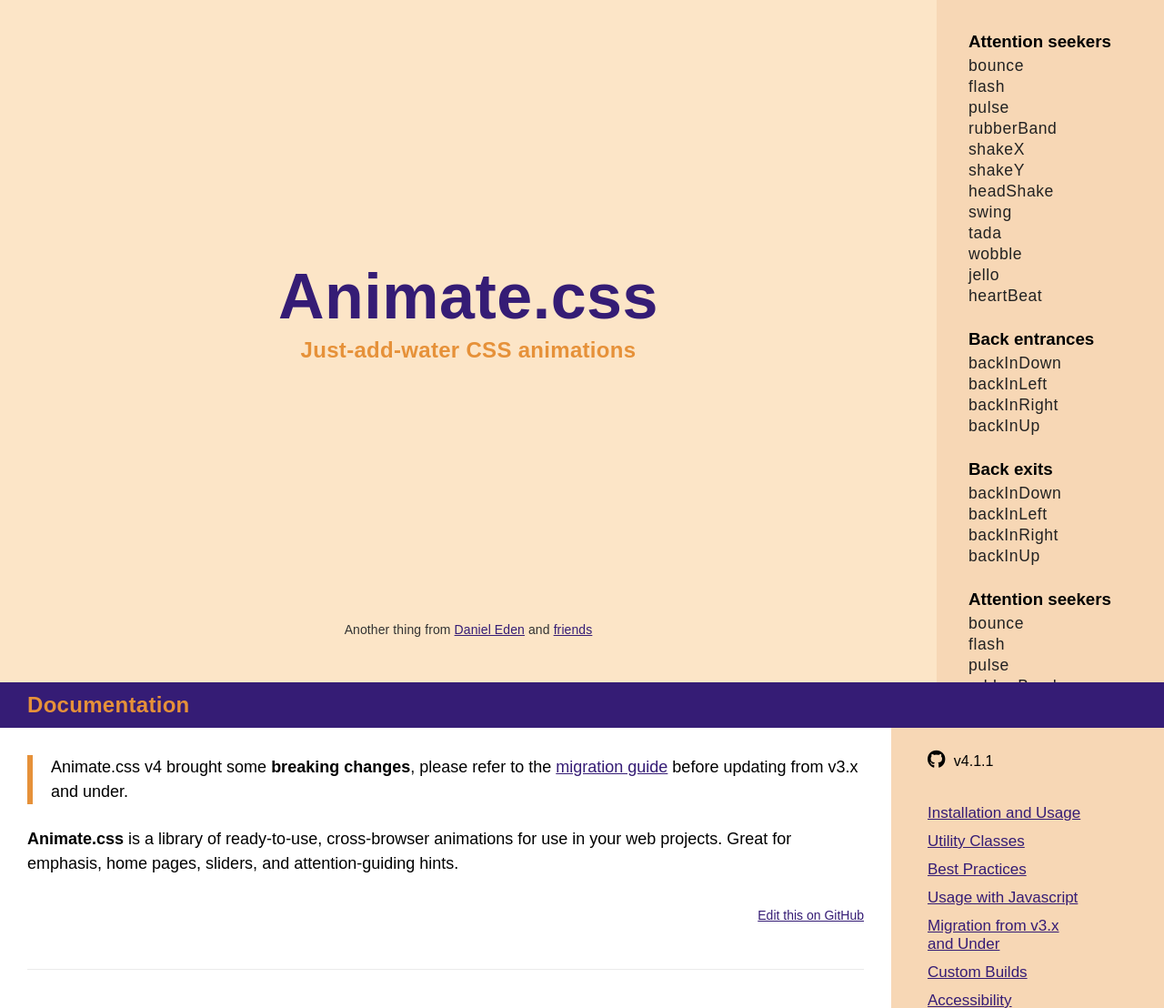
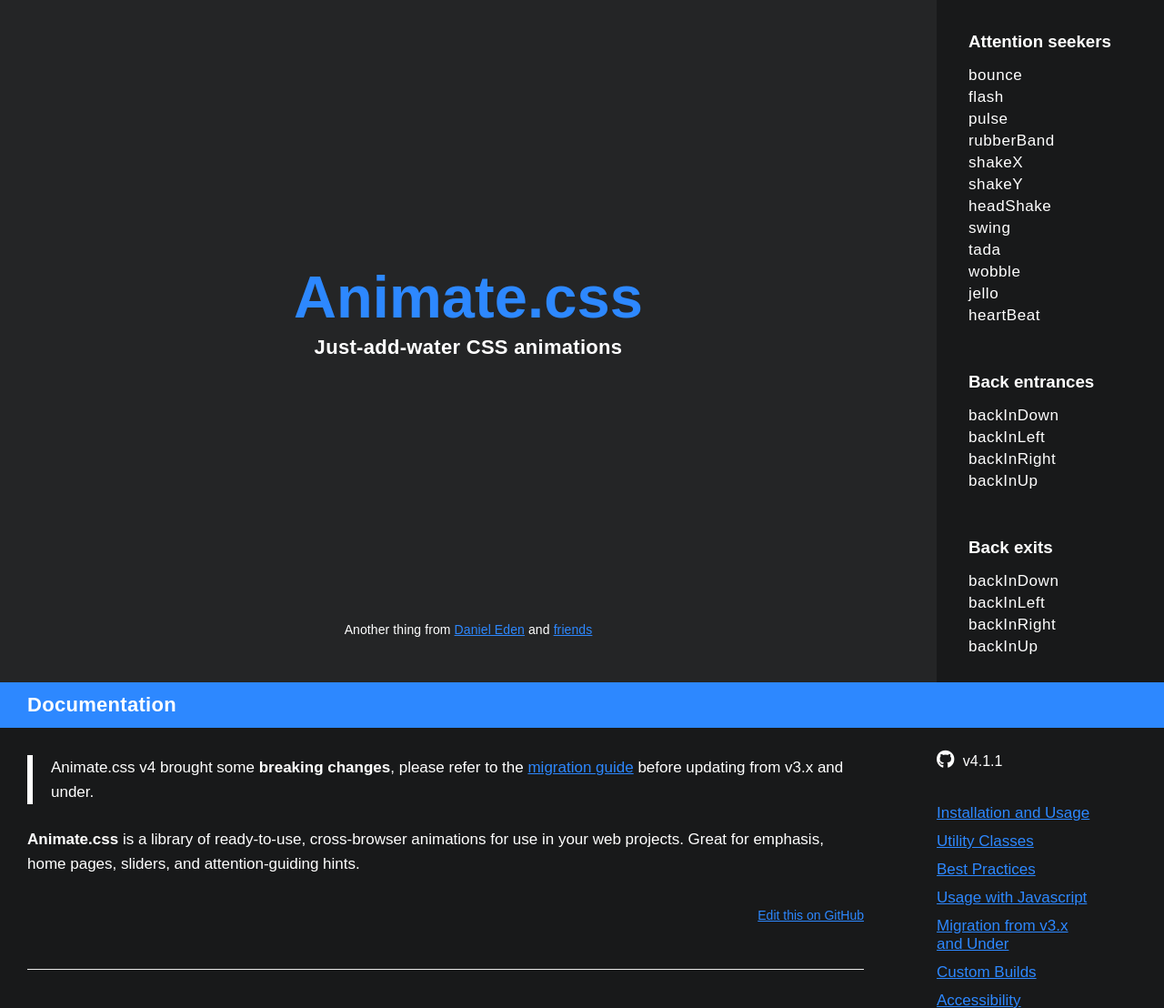
Before and after one commit to betuloran/Animate.css, a plain HTML site: page index.html in a window 1280 px wide. Shown: the top 1108 px of the page at 91% size. Drawn offline with Linux system fonts and the light colour scheme.

Commit message:
the colors are adjusted

```diff
--- a/index.html
+++ b/index.html
@@ -10,7 +10,7 @@
   <title>Animate.css</title>
 </head>
 
-<body>
+<body class="facebook-style">
   <div class="intro">
     <div class="intro-left">
       <h1>Animate.css</h1>
@@ -203,7 +203,7 @@
             <pre>&lt;div class="animate__animated animate__bounce animate__delay-2s">Example&lt;/div></pre>
             <p>Animate.css provides the following delays:</p>
             <h4>Class name&nbsp;&nbsp;&nbsp;&nbsp;&nbsp; Default delay time</h4>
-            <code>
+            <code class="animate-delay">
               animate__delay-2s	2s <br>
 animate__delay-3s	3s <br>
 animate__delay-4s	4s <br>
@@ -218,7 +218,7 @@
             <pre>&lt;div class="animate__animated animate__bounce animate__delay-2s">Example&lt;/div></pre>
             <p>Animate.css provides the following delays:</p>
             <h4>Class name&nbsp;&nbsp;&nbsp;&nbsp;&nbsp; Default delay time</h4>
-            <code>
+            <code class="animate-delay">
               animate__delay-2s	2s <br>
 animate__delay-3s	3s <br>
 animate__delay-4s	4s <br>
@@ -233,7 +233,7 @@
             <pre>&lt;div class="animate__animated animate__bounce animate__delay-2s">Example&lt;/div></pre>
             <p>Animate.css provides the following delays:</p>
             <h4>Class name&nbsp;&nbsp;&nbsp;&nbsp;&nbsp; Default delay time</h4>
-            <code>
+            <code class="animate-delay">
               animate__delay-2s	2s <br>
 animate__delay-3s	3s <br>
 animate__delay-4s	4s <br>
@@ -255,7 +255,7 @@
         </div>
         <div class="sidebar" id="sidebar">
           <div class="version"><a href=""><i class="fa-brands fa-github"
-                style="color: #000000;font-size:20px;margin-right:5px;"></i></a> v4.1.1</div>
+                style="color: #fff;font-size:20px;margin-right:5px;"></i></a> v4.1.1</div>
           <nav>
             <ul>
               <li>
@@ -309,9 +309,9 @@
       e.preventDefault();
     });
 
-    let sidebar=document.getElementById('sidebar'),
-    menuBtn= document.getElementById('hamburger-menu-btn');
-   menuBtn.addEventListener('click', (e) => {
+    let sidebar = document.getElementById('sidebar'),
+      menuBtn = document.getElementById('hamburger-menu-btn');
+    menuBtn.addEventListener('click', (e) => {
       menuBtn.classList.toggle('active');
       sidebar.classList.toggle('active');
       e.preventDefault();
--- a/scss/main.scss
+++ b/scss/main.scss
@@ -20,11 +20,31 @@
 }
 
 :root {
+    --body-color: #fff;
     --renk1: #FCE5C7;
     --renk2: #F7D7B5;
     --renk3: #351C75;
     --renk4: #E69139;
+    --renk5: #333;
+    --renk6: #eaeaea;
+    --renk7: #fff;
     --pre-color: #2D2D2D;
+}
+
+body {
+    background: var(--body-color);
+
+    &.facebook-style {
+        --body-color: #18191A;
+        --renk1: #242526;
+        --renk2: #18191A;
+        --renk3: #2D88FF;
+        --renk4: #fff;
+        --renk5: #fff;
+        --renk6: #eaeaea;
+        --renk7: #fff;
+        --pre-color: #2D2D2D;
+    }
 }
 
 a {
@@ -35,17 +55,23 @@
 h1 {
     padding-bottom: 5px;
     color: var(--renk3);
-    font-size: 70px;
+    font-size: 65px;
     font-weight: 800; //yazıya kalınlık verdi
-    letter-spacing: .5px; //harflerin arasını açtık
+    letter-spacing: .10px; //harflerin arasını açtık
 }
 
 h2 {
     color: var(--renk4);
-    font-size: 24px;
+    font-size: 22px;
     font-weight: 700;
     letter-spacing: .3px;
 }
+
+p {
+    font-size: 17px;
+    color: var(--renk7);
+}
+
 
 .btn {
     border: 2px solid var(--renk3);
@@ -88,6 +114,7 @@
             transform: translateX(100%);
             will-change: transform;
             transition: 300ms transform;
+
 
             .btn {
                 margin: 25px 0;
@@ -137,24 +164,25 @@
 
         section {
             h3 {
-                padding-bottom: 4px;
+                padding-bottom: 14px;
+                color: var(--renk7);
             }
 
             ul {
                 li {
                     a {
                         display: block;
-                        padding: 1px 0;
+                        padding: 2px 0;
                         text-decoration: none;
-                        font-size: 17.5px;
-                        color: #222;
+                        font-size: 17px;
+                        color: var(--renk5);
                         letter-spacing: .6px;
                     }
 
                 }
 
                 &:not(:last-child) {
-                    margin-bottom: 25px;
+                    margin-bottom: 50px;
                 }
             }
         }
@@ -166,7 +194,7 @@
         font-size: 14px;
         letter-spacing: .1px;
         padding-bottom: 50px;
-        color: #333;
+        color: var(--renk5);
     }
 }
 
@@ -175,6 +203,7 @@
         @media (min-width:1000px) {
             display: none;
         }
+
         position: sticky;
         top: 20px;
         width: 35px;
@@ -272,13 +301,14 @@
             code {
                 font-size: 23px;
             }
+
         }
 
         pre {
             background: var(--pre-color);
             margin-bottom: 25px;
             padding: 17px;
-            color: #fff;
+            color: var(--renk7);
             border-radius: 5px;
             font-family: Monoco, Consolas;
             font-size: 14px;
@@ -288,24 +318,30 @@
         code {
             font-family: Monoco, Consolas;
             font-size: 15px;
-            background: var(--renk1)
+            background: var(--renk1);
+        }
+
+        .animate-delay {
+            background: var(--renk6);
         }
 
         p {
             margin-bottom: 30px;
+            color: var(--renk7);
+            font-size: 17px;
 
         }
 
         span {
             font-weight: 800;
-            font-size: 18px;
+            font-size: 17px;
         }
 
         section {
             scroll-margin: 20px;
 
             &:not(:last-child) {
-                border-bottom: 1px solid #eaeaea;
+                border-bottom: 1px solid var(--renk6);
                 margin-bottom: 50px;
                 padding-bottom: 15px;
             }
@@ -316,12 +352,14 @@
             border-left: 6px solid var(--renk4);
             padding-left: 20px;
             margin-bottom: 25px;
+            color: var(--renk7);
+            font-size: 17px;
         }
 
         h4 {
             font-size: 16px;
-            font-weight: 800;
-            color: #333;
+            font-weight: 700;
+            color: var(--renk7);
         }
 
         .edit-github {
@@ -332,8 +370,8 @@
 
     .sidebar {
         background: var(--renk2);
-        padding: 25px 40px;
-       overflow: auto;
+        padding: 25px 50px;
+        overflow: auto;
 
         @media(min-width: 1520px) {
             grid-column: 3 / 3;
@@ -361,6 +399,7 @@
         .version {
             font-size: 16px;
             padding-bottom: 35px;
+            color: var(--renk7);
         }
 
         nav {
@@ -393,28 +432,16 @@
         background-color: var(--renk3);
 
         p {
-            color: #fff;
+            color: var(--renk7);
             font-size: 14px;
             text-align: center;
         }
 
         a {
-            color: #fff;
+            color: var(--renk7);
             font-size: 14px;
             text-align: center;
         }
     }
 
 }
-
-
-
-
-// footer{
-//      background: var(--renk3);
-// color: #fff;
-// padding: 18px;
-// text-align: center; //yazıları ortaladı
-// font-size:14px;
-// letter-spacing:.2px;
-// }
```
Also changed, not shown: css/style.css, 1 other file.
